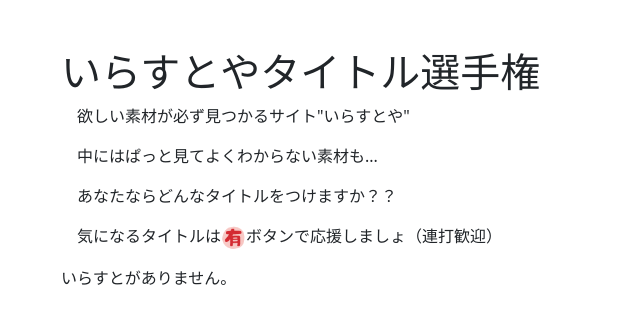
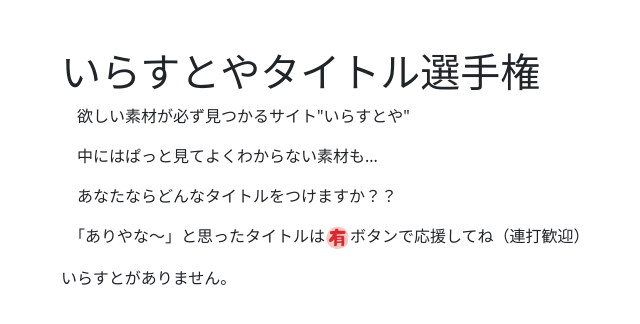
Before and after one commit to istb0/irasutoya_name, a Rails app: page / in a window 1280 px wide. Shown: the part 76-400 px from the top of the page, without its empty margins (211-851 px from the left). Run offline with Rails 7, Linux system fonts and the light colour scheme; data that the repository does not hold is empty; style sheets or scripts are compiled from the project's sources; some libraries are stand-ins or nearby versions.

Commit message:
Improve: appearance

```diff
--- a/app/views/illustrations/index.html.erb
+++ b/app/views/illustrations/index.html.erb
@@ -5,7 +5,7 @@
       <p>　欲しい素材が必ず見つかるサイト"いらすとや"</p>
       <p>　中にはぱっと見てよくわからない素材も...</p>
       <p>　あなたならどんなタイトルをつけますか？？</p>
-      <p>　気になるタイトルは<%= image_tag 'text_yu.png', size: '25x25' %>ボタンで応援しましょ（連打歓迎）</p>
+      <p>　「ありやな〜」と思ったタイトルは<%= image_tag 'text_yu.png', size: '25x25' %>ボタンで応援してね（連打歓迎）</p>
       <!-- いらすと一覧 -->
       <div class="row">
         <div class="col-12">
```
